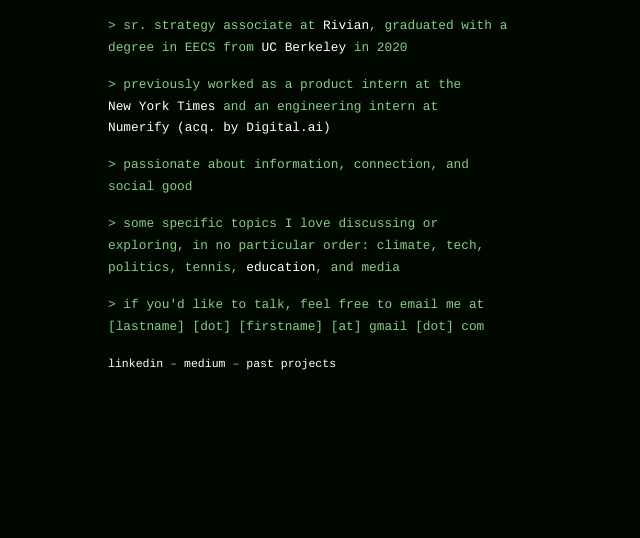
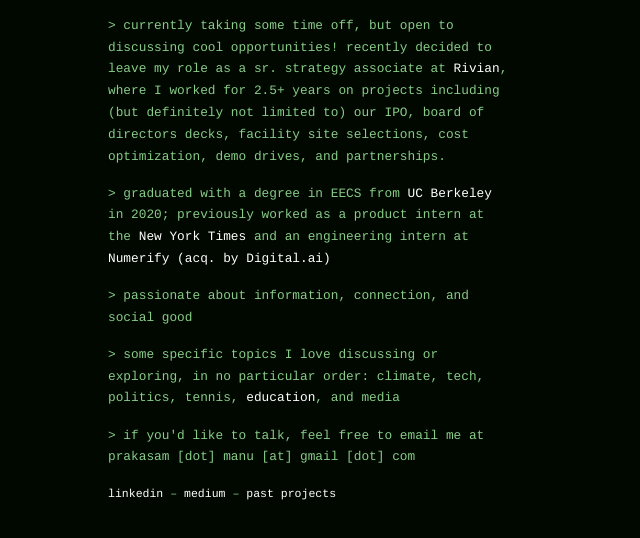
Before and after one commit to mprak/mprak.github.io, a plain HTML site: page index.html in a window 1280 px wide. Shown: the part 132-670 px from the top of the page, without its empty margins (0-640 px from the left). Drawn offline with Linux system fonts and the light colour scheme.

Commit message:
updating experience

```diff
--- a/index.html
+++ b/index.html
@@ -12,11 +12,10 @@
       <div id="content">
         <h3>manu prakasam</h3>
         <p>
-          > sr. strategy associate at <a href="http://rivian.com">Rivian</a>, graduated with a
-					degree in EECS from <a href="https://eecs.berkeley.edu"> UC Berkeley</a> in 2020
+          > currently taking some time off, but open to discussing cool opportunities! recently decided to leave my role as a sr. strategy associate at <a href="http://rivian.com">Rivian</a>, where I worked for 2.5+ years on projects including (but definitely not limited to) our IPO, board of directors decks, facility site selections, cost optimization, demo drives, and partnerships.
         </p>
         <p>
-        > previously worked as a product intern at the <a href="https://open.nytimes.com"> New York Times</a>
+        > graduated with a degree in EECS from <a href="https://eecs.berkeley.edu"> UC Berkeley</a> in 2020; previously worked as a product intern at the <a href="https://open.nytimes.com"> New York Times</a>
 				and an engineering intern at <a href="https://digital.ai">Numerify (acq. by Digital.ai)</a>
         </p>
         <p>
@@ -28,7 +27,7 @@
         </p>
         <p>
           > if you'd like to talk, feel free to
-					email me at [lastname] [dot] [firstname] [at] gmail [dot] com
+					email me at prakasam [dot] manu [at] gmail [dot] com
         </p>
 				<p>
 					<span style="font-size: 0.9em">
```
